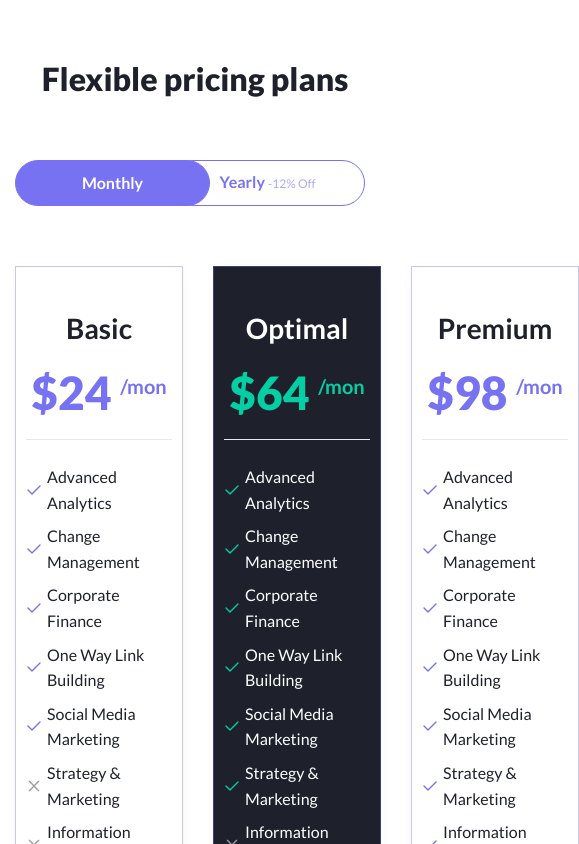
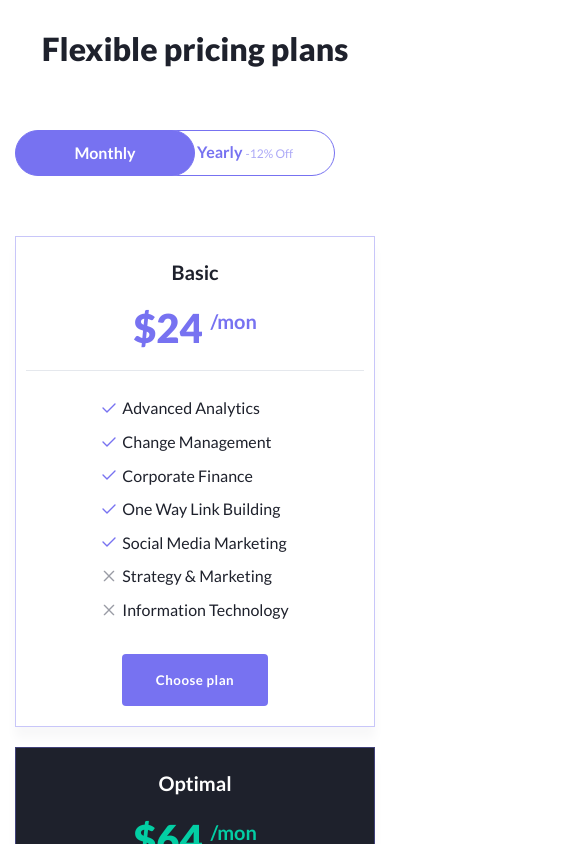
Before and after one commit to LiliiaGalkina/create, a React (Vite) app: page / in a window 390 px wide. Shown: the part 8840-9684 px from the top of the page, 579 px wide, since content can reach past the window. Built offline with nearby package versions, Linux system fonts and the light colour scheme.

Commit message:
pricingPlans с адаптивом

```diff
--- a/src/components/PricingPlans/pricingplans.module.scss
+++ b/src/components/PricingPlans/pricingplans.module.scss
@@ -8,3 +8,9 @@
 .title {
     @include sectionTitle;
 }
+
+@media (max-width: 480px) {
+    .pricingPlans {
+        padding: 6rem 0;
+    }
+}
--- a/src/components/PricingPlansButtons/pricingplansbuttons.module.scss
+++ b/src/components/PricingPlansButtons/pricingplansbuttons.module.scss
@@ -1,10 +1,10 @@
 @use "../../variables" as *;
 
 .buttons {
-    margin: 0 auto 6rem;
-    width: 39rem;
+ margin-bottom: 6rem;
   height: 4.6rem;
   display: flex;
+  justify-content: center;
 }
 
 .monthButton,
@@ -14,8 +14,6 @@
   border-radius: 4rem;
   border: 0.1rem solid $colorBlue;
 }
-
-
 
 .yearButton {
   background-color: transparent;
@@ -27,3 +25,19 @@
     opacity: 0.6;
   }
 }
+
+@media (max-width: 375px) {
+  .monthButton,
+  .yearButton {
+    width: 50%;
+  }
+  .monthButton {
+    transform: translateX(2rem);
+  }
+  .yearButton {
+    transform: translateX(-2rem);
+    span {
+        display: none;
+    }
+  }
+}
--- a/src/components/PricingPlansItem/pricingplanitem.module.scss
+++ b/src/components/PricingPlansItem/pricingplanitem.module.scss
@@ -43,3 +43,29 @@
     background-position: left center;
   }
 }
+
+
+@media (max-width: 768px) {
+  .item {
+    padding: 2rem 1rem;
+    grid-column: span 2;
+    &:last-child {
+      grid-column: 2 / 4;
+    }
+  }
+  .title {
+    @include subtitle(2rem)
+  }
+  .price {
+      @include title(4rem, $colorBlue);
+  }
+}
+
+@media (max-width: 480px) {
+  .item {
+    grid-column: span 1;
+    &:last-child {
+      grid-column: 1 / 2;
+    }
+  }
+}
--- a/src/components/PrisingPlansItems/pricingplansitems.module.scss
+++ b/src/components/PrisingPlansItems/pricingplansitems.module.scss
@@ -5,3 +5,21 @@
     grid-template-columns: repeat(3, 1fr);
     gap: 3rem;
 }
+
+@media (max-width: 1024px) {
+    .items {
+        gap: 2rem;
+    }
+}
+
+@media (max-width: 768px) {
+    .items {
+        grid-template-columns: repeat(4, 1fr);
+    }
+}
+
+@media (max-width: 480px) {
+    .items {
+        grid-template-columns: 1fr;
+    }
+}
```
Lines whose indentation alone changed are shown as unchanged.
